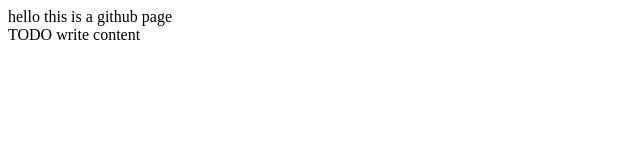
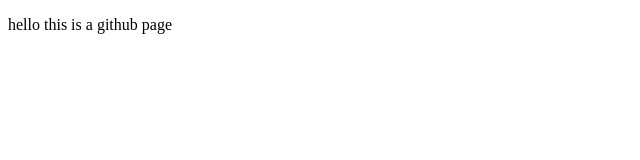
Before and after one commit to jainpiyush/Website, a plain HTML site: page index.html in a window 1280 px wide. Shown: the whole page, without its empty margins (0-640 px from the left). Drawn offline with Linux system fonts and the light colour scheme.

Commit message:
Update index.html

```diff
--- a/index.html
+++ b/index.html
@@ -9,7 +9,9 @@ and open the template in the editor.
         <meta http-equiv="Content-Type" content="text/html; charset=UTF-8">
     </head>
     <body>
+    <p>
         hello this is a github page
-        <div>TODO write content</div>
+       </p>
+
     </body>
 </html>
```
